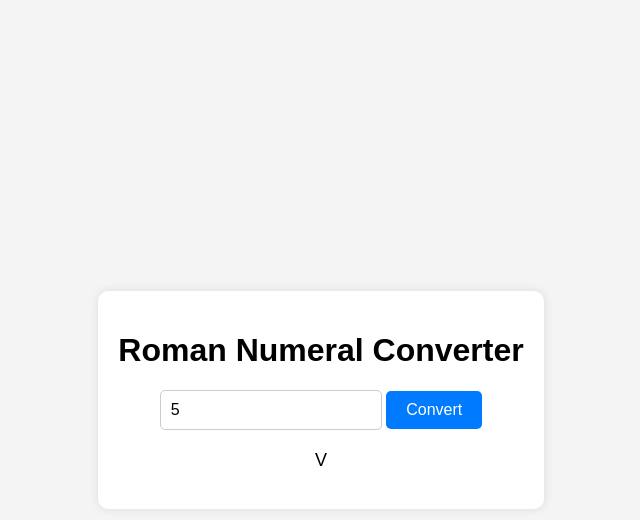
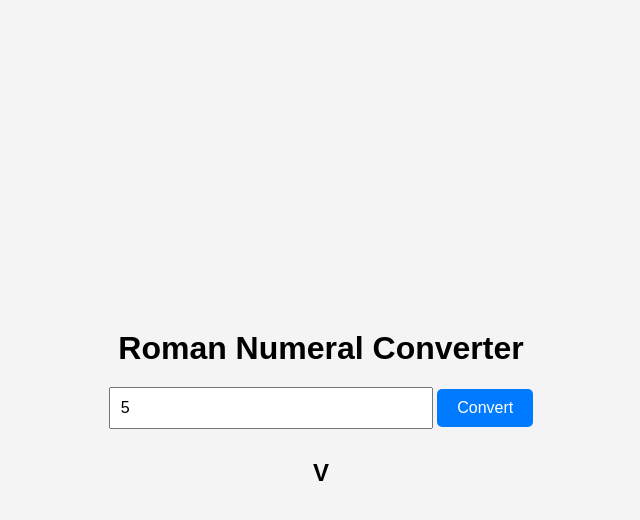
Before and after one commit to acciojob/Roman-Numeral-Converter-RUCHIR04-R, a website: page main.html in a window 1280 px wide. Both pictures are taken after typing "5" into the empty fields and a click on the button "Convert". Shown: the whole page, without its empty margins (319-959 px from the left). Drawn offline with Linux system fonts and the light colour scheme.

Commit message:
created a submission

```diff
--- a/main.html
+++ b/main.html
@@ -9,9 +9,9 @@
 <body>
     <div class="container">
         <h1>Roman Numeral Converter</h1>
-    <input type="number" id="numberInput" placeholder="Enter a number">
-    <button onclick="showRomanNumeral()">Convert</button>
-    <p id="result"></p>
+        <input type="number" id="numberInput" placeholder="Enter a number (0-100000)" min="0" max="100000">
+        <button id="convertButton">Convert</button>
+        <h2 id="result"></h2>
     </div>
     <script src="script.js"></script>
 </body>
--- a/script.js
+++ b/script.js
@@ -1,43 +1,36 @@
 function convertToRoman(num) {
     const romanNumerals = [
         ['M', 1000],
-    ['CM', 900],
         ['D', 500],
-    ['CD', 400],
         ['C', 100],
-    ['XC', 90],
         ['L', 50],
-    ['XL', 40],
         ['X', 10],
-    ['IX', 9],
         ['V', 5],
-    ['IV', 4],
         ['I', 1]
     ];
 
-  let roman = '';
+    let result = '';
 
-  for (let [letter, value] of romanNumerals) {
+    for (let [roman, value] of romanNumerals) {
         while (num >= value) {
-      roman += letter;
+            result += roman;
             num -= value;
         }
     }
 
-  return roman;
+    return result;
 }
 
-function showRomanNumeral() {
-  const number = document.getElementById('numberInput').value;
+document.getElementById('convertButton').addEventListener('click', () => {
+    const numberInput = document.getElementById('numberInput').value;
+    const resultElement = document.getElementById('result');
+
+    const number = parseInt(numberInput);
+
     if (number >= 0 && number <= 100000) {
-    const result = convertToRoman(parseInt(number));
-    document.getElementById('result').innerText = result;
+        const romanNumeral = convertToRoman(number);
+        resultElement.textContent = romanNumeral;
     } else {
-    document.getElementById('result').innerText = 'Please enter a number between 0 and 100000.';
+        resultElement.textContent = 'Please enter a number between 0 and 100000.';
     }
-}
-
-// Example usage:
-console.log(convertToRoman(14)); // Output: XIV
-console.log(convertToRoman(798)); // Output: DCCXCVIII
-console.log(convertToRoman(100000)); // Output: (Historically, Roman numerals were not typically used for numbers this large, and modern conventions vary)
+});
--- a/styles.css
+++ b/styles.css
@@ -1,45 +1,44 @@
 body {
     font-family: Arial, sans-serif;
     display: flex;
+    flex-direction: column;
+    align-items: center;
     justify-content: center;
-  align-items: center;
     height: 100vh;
-  margin: 0;
     background-color: #f4f4f4;
 }
 
 .container {
     text-align: center;
-  background-color: #fff;
-  padding: 20px;
-  border-radius: 10px;
-  box-shadow: 0 0 10px rgba(0, 0, 0, 0.1);
 }
 
-input[type="number"] {
-  width: 200px;
+h1 {
+    margin-bottom: 20px;
+}
+
+input {
     padding: 10px;
+    font-size: 16px;
     margin-bottom: 10px;
-  border: 1px solid #ccc;
-  border-radius: 5px;
-  font-size: 16px;
+    width: 300px;
 }
 
 button {
     padding: 10px 20px;
-  border: none;
-  background-color: #007BFF;
-  color: white;
-  border-radius: 5px;
     font-size: 16px;
     cursor: pointer;
+    background-color: #007bff;
+    color: white;
+    border: none;
+    border-radius: 5px;
+    transition: background-color 0.3s;
 }
 
 button:hover {
     background-color: #0056b3;
 }
 
-p#result {
-  font-size: 18px;
-  margin-top: 10px;
+h2 {
+    margin-top: 20px;
+    font-size: 24px;
 }
```
Lines whose indentation alone changed are shown as unchanged.
